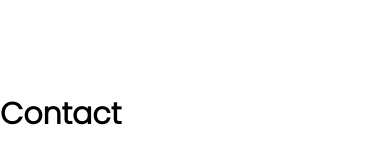
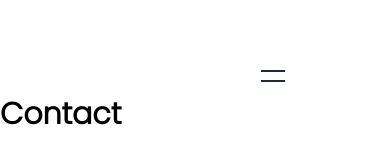
Before and after one commit to michaelzick/michaelzick.com, a Next.js app: page /contact in a window 390 px wide. Shown: the top 151 px of the page. Built offline with nearby package versions, Linux system fonts and the light colour scheme.

Commit message:
Adjust mobile menu and breakpoint

```diff
--- a/app/globals.css
+++ b/app/globals.css
@@ -8,7 +8,7 @@
   display: none;
 }
 
-@media (max-width: 799px) {
+@media (max-width: 929px) {
   .nav-links-container,
   .nav-button {
     display: none;
@@ -17,6 +17,38 @@
   .header-burger {
     display: block;
   }
+}
+
+.burger-box {
+  width: 24px;
+  height: 24px;
+  position: relative;
+}
+
+.burger-inner .top-bun,
+.burger-inner .bottom-bun {
+  position: absolute;
+  left: 0;
+  width: 24px;
+  height: 2px;
+  background-color: var(--dark-blue);
+  transition: transform 0.3s ease;
+}
+
+.burger-inner .top-bun {
+  top: 6px;
+}
+
+.burger-inner .bottom-bun {
+  bottom: 6px;
+}
+
+.burger-inner.open .top-bun {
+  transform: translateY(6px) rotate(45deg);
+}
+
+.burger-inner.open .bottom-bun {
+  transform: translateY(-6px) rotate(-45deg);
 }
 
 @layer components {
--- a/components/NavBar.tsx
+++ b/components/NavBar.tsx
@@ -68,63 +68,43 @@ export default function NavBar() {
               Close Menu
             </span>
             <div className="burger-box">
-              <div className="burger-inner header-menu-icon-doubleLineHamburger">
+              <div
+                className={`burger-inner header-menu-icon-doubleLineHamburger ${
+                  menuOpen ? 'open' : ''
+                }`}
+              >
                 <div className="top-bun"></div>
-                <div className="patty"></div>
                 <div className="bottom-bun"></div>
               </div>
             </div>
           </button>
         </div>
       </nav>
-      {menuOpen && (
-        <div className="header-menu-nav">
-          <nav className="header-menu-nav-list">
       <div
-              data-folder="root"
-              className="header-menu-nav-folder header-menu-nav-folder--active"
+        className={`fixed inset-0 bg-white text-[var(--dark-blue)] z-40 flex flex-col items-end justify-center space-y-6 p-8 transform transition-transform duration-300 ${
+          menuOpen ? 'translate-x-0' : 'translate-x-full pointer-events-none'
+        }`}
       >
-              <div className="header-menu-nav-folder-content">
-                <div className="header-menu-nav-wrapper">
-                  <div className="container header-menu-nav-item header-menu-nav-item--collection">
-                    <Link href="/work-with-me">
-                      <div className="header-menu-nav-item-content">
+        <Link href="/work-with-me" className="nav-link text-[var(--dark-blue)]">
           Work With Me
-                      </div>
         </Link>
-                  </div>
-                  <div className="container header-menu-nav-item header-menu-nav-item--collection">
-                    <Link href="/about">
-                      <div className="header-menu-nav-item-content">About</div>
+        <Link href="/about" className="nav-link text-[var(--dark-blue)]">
+          About
         </Link>
-                  </div>
-                  <div className="container header-menu-nav-item header-menu-nav-item--collection">
-                    <Link href="/testimonials">
-                      <div className="header-menu-nav-item-content">
+        <Link href="/testimonials" className="nav-link text-[var(--dark-blue)]">
           Testimonials
-                      </div>
         </Link>
-                  </div>
-                  <div className="container header-menu-nav-item header-menu-nav-item--collection">
-                    <Link href="/contact">
-                      <div className="header-menu-nav-item-content">Contact</div>
+        <Link href="/contact" className="nav-link text-[var(--dark-blue)]">
+          Contact
         </Link>
-                  </div>
-                </div>
-              </div>
-              <div className="header-menu-cta">
         <a
-                  className="theme-btn--primary btn sqs-button-element--primary"
           href="https://www.zickonezero.com/"
+          className="nav-link btn border-[var(--dark-blue)] text-[var(--dark-blue)] hover:bg-[var(--dark-blue)] hover:text-white"
           target="_blank"
         >
           Product Management
         </a>
       </div>
-            </div>
-          </nav>
-        </div>
-      )}
     </header>
   )
 }
```
Lines whose indentation alone changed are shown as unchanged.
